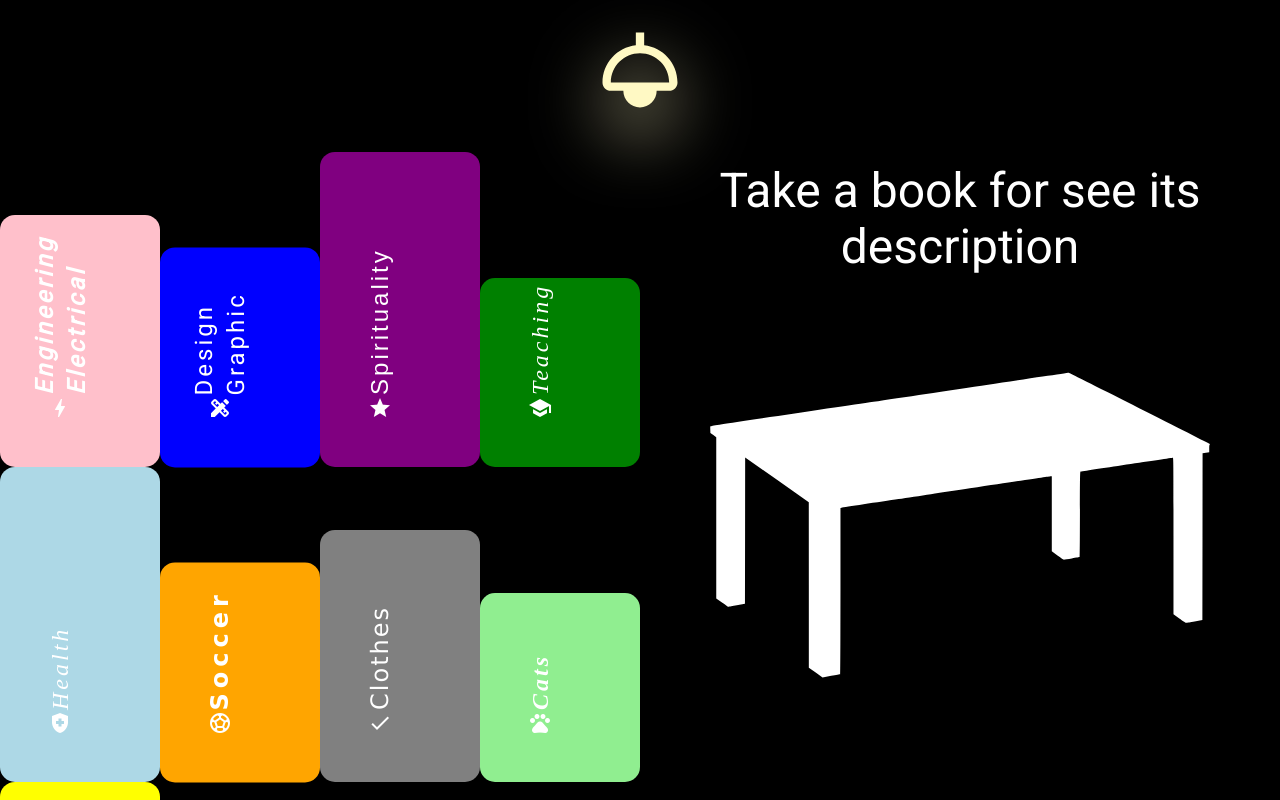
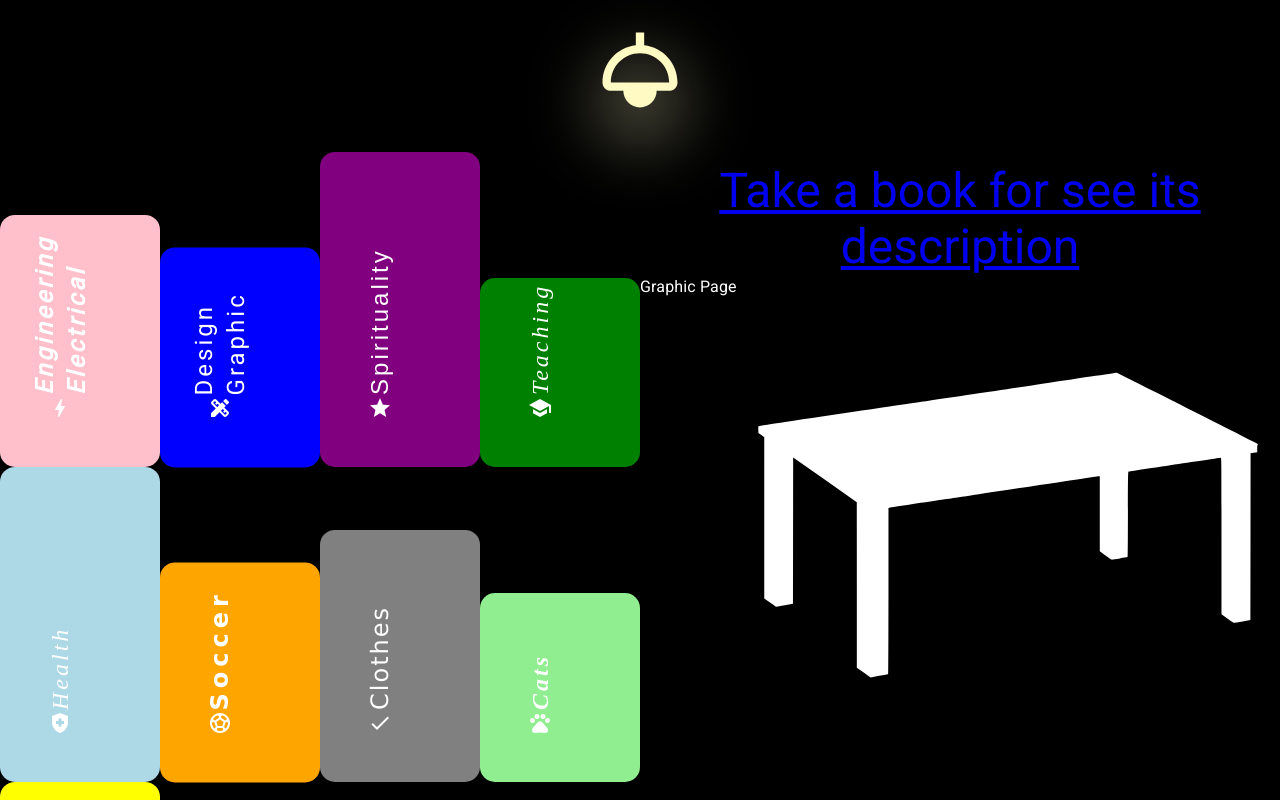
Before and after one commit to ratara5/websonal, a React (Create React App) app: page /book-2 in a window 1280 px wide. Both pictures are taken after a click on the button 640 px from the left and 70 px from the top of the page. Shown: the top 800 px of the page. Built offline with nearby package versions, Linux system fonts and the light colour scheme.

Commit message:
Adding Routes

```diff
--- a/package.json
+++ b/package.json
@@ -14,6 +14,7 @@
     "@testing-library/user-event": "^13.5.0",
     "react": "^18.2.0",
     "react-dom": "^18.2.0",
+    "react-router-dom": "^6.7.0",
     "react-scripts": "5.0.1",
     "web-vitals": "^2.1.4"
   },
--- a/src/components/Desktop.jsx
+++ b/src/components/Desktop.jsx
@@ -2,26 +2,54 @@ import React, {useContext} from 'react'
 import { BookContext } from '../context/BookContext';
 
 import { Typography, Box, Icon } from '@mui/material';
+
+import {
+  BrowserRouter as Router,
+  Routes,
+  Route,
+  Link,
+} from "react-router-dom";
+
+import ElectricalEngineering from '../pages/ElectricalEngineering';
+import GraphicDesign from '../pages/GraphicDesign';
 
 const Desktop = () => {
 
   const {descriptionBook}=useContext(BookContext);
 
   return (
+    <Router>
+
       <Box
       sx={{m:'auto',
           height:'25%',
           backgroundColor:descriptionBook.bookColor,
           borderRadius:3,
           textAlign:'center'}}>
+
           <Icon sx={{color:'white'}}>
             {descriptionBook.bookIcon}
           </Icon>
           <Typography variant="h3">
+            <Link to={`/book-${descriptionBook.bookId}`}>
               {descriptionBook.bookDescription}
+            </Link>
           </Typography>
       </Box>
+
+
+
+      <Routes>
+        <Route path="/book-1" element={<ElectricalEngineering />}/>
+        <Route path="/book-2" element={<GraphicDesign />}/>
+      </Routes>
+
+
+
+    </Router>
+
   )
 }
 
+
 export default Desktop
--- a/src/components/Library.jsx
+++ b/src/components/Library.jsx
@@ -5,6 +5,8 @@ import {Grid} from '@mui/material'
 import { BookContext } from '../context/BookContext';
 
 import Book from './Book';
+
+
 
 const Library = () => {
 
@@ -14,7 +16,7 @@ const Library = () => {
     <Grid sx={{m:'unset'}} container alignItems='flex-end' spacing={5}>
         {books && books.length>0 ?
         books.map((book)=>
-        <Book key={book.id} {...book}/>):
+          <Book key={book.id} {...book}/>):
         null}
     </Grid>
   )
--- /dev/null
+++ b/src/pages/ElectricalEngineering.jsx
@@ -0,0 +1,9 @@
+import React from 'react'
+
+const ElectricalEngineering = () => {
+  return (
+    <div>Electrical Engineering Page</div>
+  )
+}
+
+export default ElectricalEngineering
--- /dev/null
+++ b/src/pages/GraphicDesign.jsx
@@ -0,0 +1,9 @@
+import React from 'react'
+
+const GraphicDesign = () => {
+  return (
+    <div>Graphic Page</div>
+  )
+}
+
+export default GraphicDesign
```
Also changed, not shown: src/data/backendBooks.js (+3 -2 lines), 1 other file (tests, documents, lock files or other folders). Lines whose indentation alone changed are shown as unchanged.
